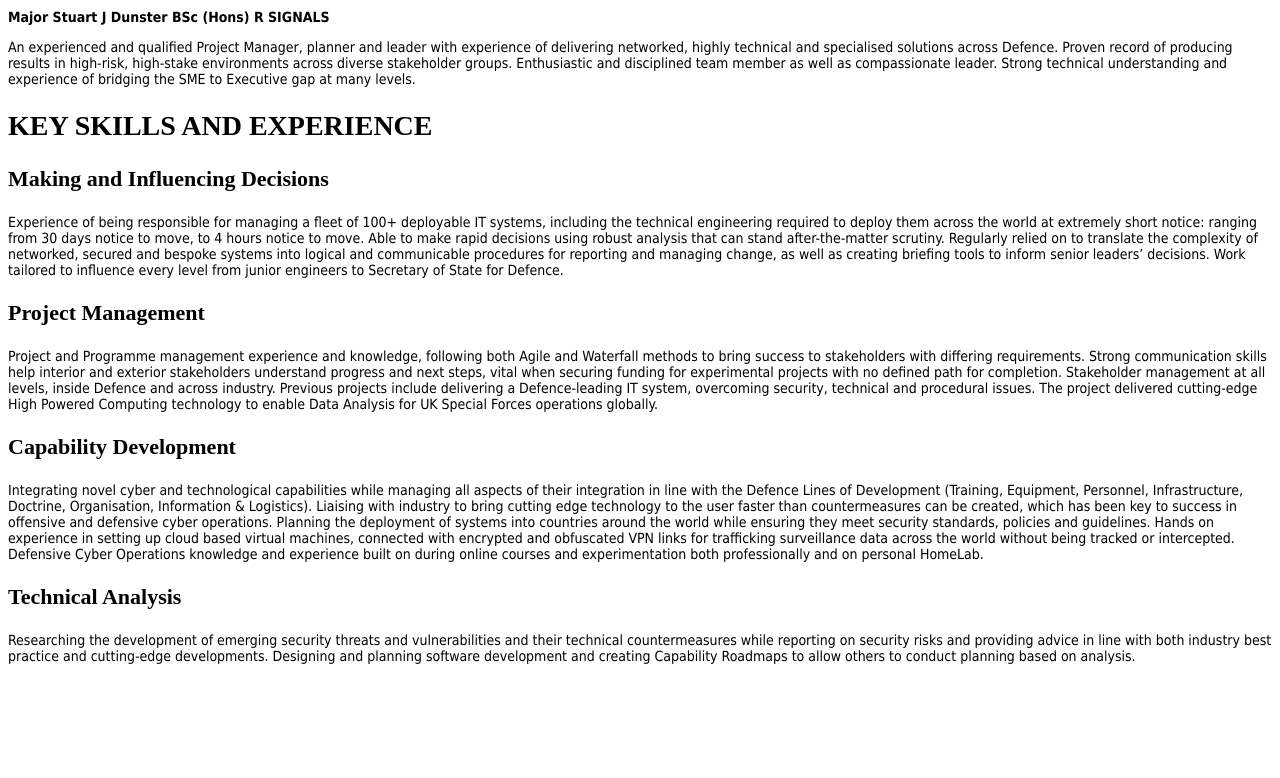
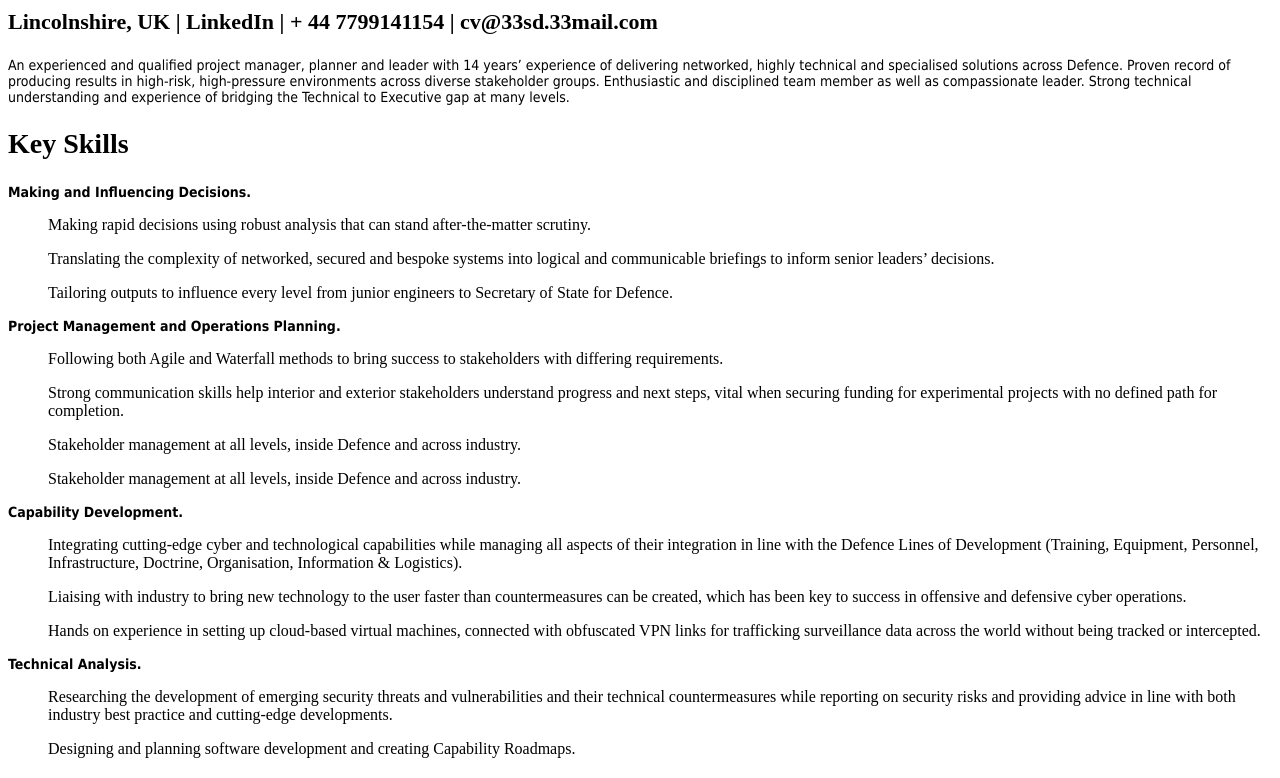
Before and after one commit to SierraDee/CVSite, a plain HTML site: page index.html in a window 1280 px wide. Shown: the part 81-859 px from the top of the page. Before the commit the page ends 800 px from the top, so only its background shows below. Drawn offline with Linux system fonts and the light colour scheme.

Commit message:
Update index.html
Changed to functional CV from CTW - first half

```diff
--- a/index.html
+++ b/index.html
@@ -2,27 +2,47 @@
   <head>
     <title>Stuart Dunster - CV</title>
     <style>
-     h1 {color:gray; font-family: "Times New Roman", Times, serif; font-size: 36Px; font-weight: bold}
+      h1 {color:gray; font-family: "Times New Roman", Times, serif; font-size: 36Px; font-weight: bold}
       h2 {color:dark-gray; font-family: "Times New Roman", Times, serif; font-size: 28Px; font-weight: bold}
       h3 {color:dark-gray; font-family: "Times New Roman", Times, serif; font-size:22Px}
       p {font-family: "Tahoma"; font-size:14Px}
     </style>
   </head>
   <body>
-    <h1> | STUART DUNSTER | </h1>
-      <p><b>Major Stuart J Dunster BSc (Hons) R SIGNALS </b></p>
-      <p>An experienced and qualified Project Manager, planner and leader with experience of delivering networked, highly technical and specialised solutions across Defence. Proven record of producing results in high-risk, high-stake environments across diverse stakeholder groups. Enthusiastic and disciplined team member as well as compassionate leader. Strong technical understanding and experience of bridging the SME to Executive gap at many levels. </p>
-    <h2>KEY SKILLS AND EXPERIENCE </h2>
-    <h3>Making and Influencing Decisions </h3>
-      <p>Experience of being responsible for managing a fleet of 100+ deployable IT systems, including the technical engineering required to deploy them across the world at extremely short notice: ranging from 30 days notice to move, to 4 hours notice to move. Able to make rapid decisions using robust analysis that can stand after-the-matter scrutiny. Regularly relied on to translate the complexity of networked, secured and bespoke systems into logical and communicable procedures for reporting and managing change, as well as creating briefing tools to inform senior leaders’ decisions. Work tailored to influence every level from junior engineers to Secretary of State for Defence. </p>
-    <h3>Project Management</h3>
-      <p>Project and Programme management experience and knowledge, following both Agile and Waterfall methods to bring success to stakeholders with differing requirements. Strong communication skills help interior and exterior stakeholders understand progress and next steps, vital when securing funding for experimental projects with no defined path for completion. Stakeholder management at all levels, inside Defence and across industry. Previous projects include delivering a Defence-leading IT system, overcoming security, technical and procedural issues. The project delivered cutting-edge High Powered Computing technology to enable Data Analysis for UK Special Forces operations globally. </p>
-    <h3>Capability Development </h3>
-      <p>Integrating novel cyber and technological capabilities while managing all aspects of their integration in line with the Defence Lines of Development (Training, Equipment, Personnel, Infrastructure, Doctrine, Organisation, Information & Logistics). Liaising with industry to bring cutting edge technology to the user faster than countermeasures can be created, which has been key to success in offensive and defensive cyber operations. Planning the deployment of systems into countries around the world while ensuring they meet security standards, policies and guidelines. Hands on experience in setting up cloud based virtual machines, connected with encrypted and obfuscated VPN links for trafficking surveillance data across the world without being tracked or intercepted. Defensive Cyber Operations knowledge and experience built on during online courses and experimentation both professionally and on personal HomeLab. </p>
-    <h3>Technical Analysis </h3>
-      <p>Researching the development of emerging security threats and vulnerabilities and their technical countermeasures while reporting on security risks and providing advice in line with both industry best practice and cutting-edge developments. Designing and planning software development and creating Capability Roadmaps to allow others to conduct planning based on analysis. </p>
-  </body>
+    <h1>Stuart Dunster BSc (Hons) </h1>
+    <h3>Lincolnshire, UK | LinkedIn | + 44 7799141154 | cv@33sd.33mail.com </h3>
+    <p>
+        An experienced and qualified project manager, planner and leader with 14 years’ experience of delivering networked, highly technical and specialised solutions across Defence. Proven record of producing results in high-risk, high-pressure environments across diverse stakeholder groups. Enthusiastic and disciplined team member as well as compassionate leader. Strong technical understanding and experience of bridging the Technical to Executive gap at many levels.
+    </p>
+    <h2>Key Skills </h2>
+    <p><b>Making and Influencing Decisions.</b></p>
+        <ul>Making rapid decisions using robust analysis that can stand after-the-matter scrutiny.</ul>
+        <ul>Translating the complexity of networked, secured and bespoke systems into logical and communicable briefings to inform senior leaders’ decisions.</ul>
+        <ul>Tailoring outputs to influence every level from junior engineers to Secretary of State for Defence.</ul>
+    <p><b>Project Management and Operations Planning.</b></p>
+        <ul>Following both Agile and Waterfall methods to bring success to stakeholders with differing requirements.</ul>
+        <ul>Strong communication skills help interior and exterior stakeholders understand progress and next steps, vital when securing funding for experimental projects with no defined path for completion.</ul>
+        <ul>Stakeholder management at all levels, inside Defence and across industry.</ul>
+        <ul>Stakeholder management at all levels, inside Defence and across industry.</ul>
+    <p><b>Capability Development.</b></p>
+        <ul>Integrating cutting-edge cyber and technological capabilities while managing all aspects of their integration in line with the Defence Lines of Development (Training, Equipment, Personnel, Infrastructure, Doctrine, Organisation, Information & Logistics). </ul>
+        <ul>Liaising with industry to bring new technology to the user faster than countermeasures can be created, which has been key to success in offensive and defensive cyber operations. </ul>
+        <ul>Hands on experience in setting up cloud-based virtual machines, connected with obfuscated VPN links for trafficking surveillance data across the world without being tracked or intercepted.</ul>
+    <p><b>Technical Analysis.</b></p>
+        <ul>Researching the development of emerging security threats and vulnerabilities and their technical countermeasures while reporting on security risks and providing advice in line with both industry best practice and cutting-edge developments.</ul>
+        <ul>Designing and planning software development and creating Capability Roadmaps.</ul>
+    <h2>Career</h2>
+        <p><b>Field Army’s Head of CIS Engineering and Network Deployment - 2023 – 2025 | British Army </b><br />
+        Planned the deployment of Networks and IT to support the largest overseas deployment since the Cold War; 16,000 troops deploying for up to 6 months across Europe. Assessed the wide range of stakeholders’ requirements and wrote plan for management of resources while meeting concurrent commitments and targets. <br />
+        Provided direction and guidance to assure operational success of an organisation of 80,000 people.  <br />
+        Effective communicating and relationship building with key stakeholders, taking complex information sets and producing clear outputs to provide options for C-Suite officers (Generals).  <br />
+        Blended agile thinking with deep analysis in order to respond to incidents quickly and with clarity.  <br />
+        </p>
 
-
-
-</html>
+        <p><b>Capability Development for Cyber and Network Operations - 2020- 2022 | UK Special Forces </b><br />
+            Project Managed the creation, implementation and deployment of Defence’s most powerful and highest classified Data Analysis system. Overcame unprecedented policy, security and technical challenges to deliver a product that provided immediate value to Operations across Eastern Europe.  <br />
+            Advised both users and senior stakeholders about in-house developed capabilities as well as bespoke and COTS solutions to emerging threats. <br />
+            Managed procurement of new capabilities and managed their security accreditation.  <br />
+            Produced well researched papers analysing the impact of novel technological developments to existing systems and proposing solutions.  <br />
+            </p>
+</body>
```
